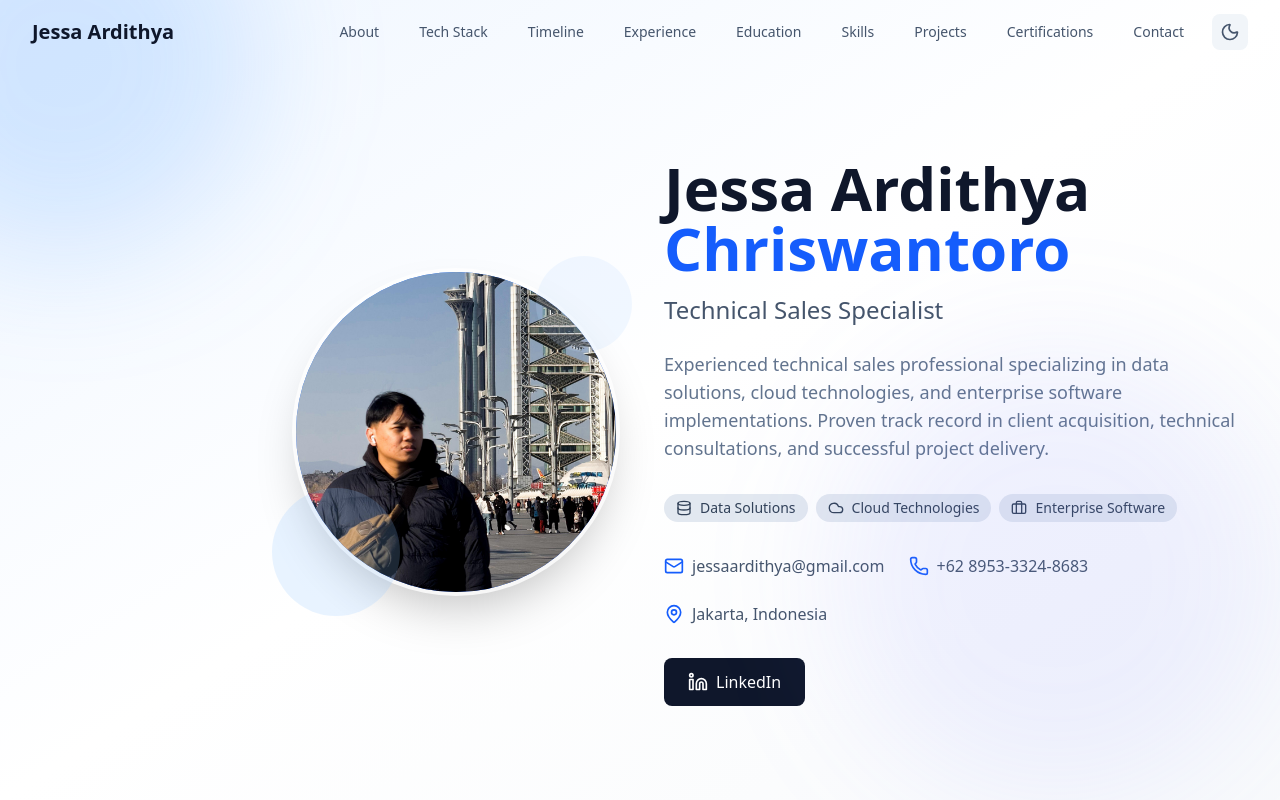
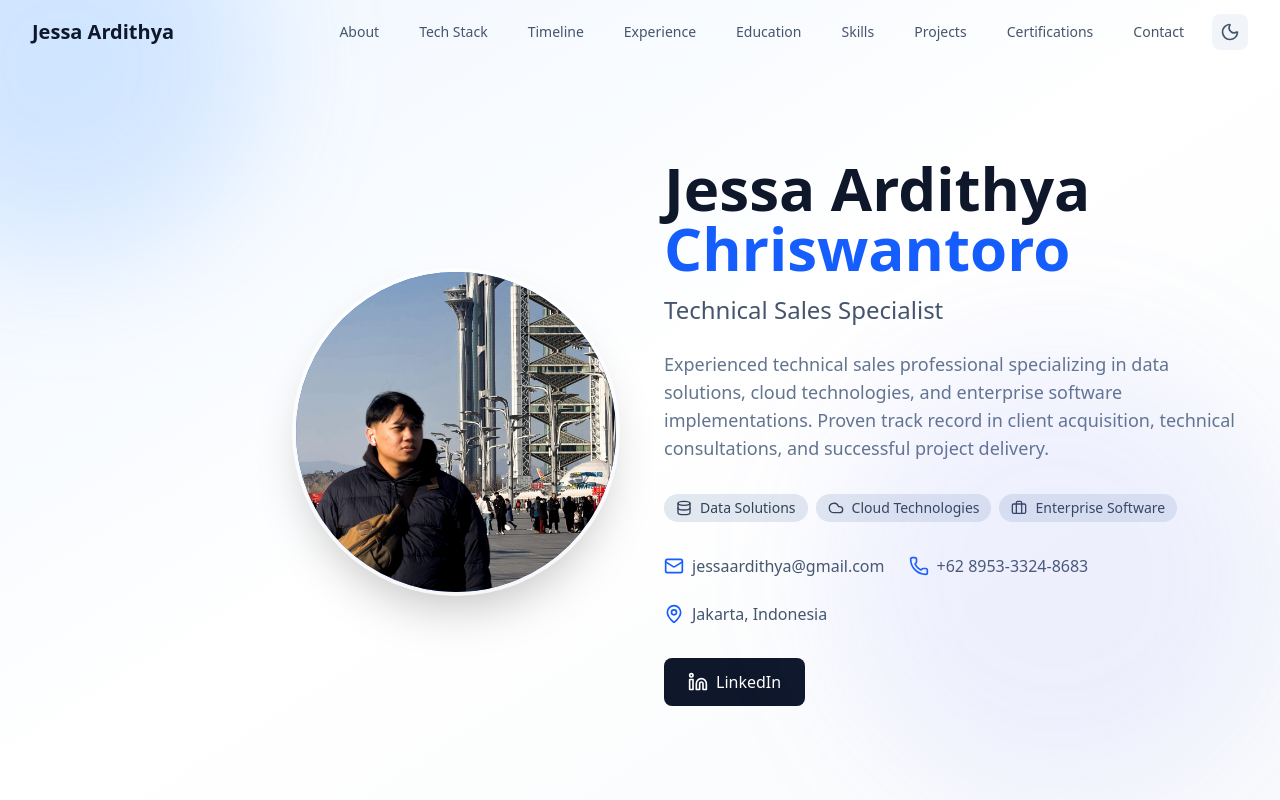
Before and after one commit to jessaardithya/Personal-Website, a React (Vite) app: page / in a window 1280 px wide. Shown: the top 800 px of the page. Built offline with nearby package versions, Linux system fonts and the light colour scheme.

Commit message:
Update Hero.tsx
Remove element

```diff
--- a/src/components/Hero.tsx
+++ b/src/components/Hero.tsx
@@ -22,9 +22,9 @@ const Hero = () => {
                   className="w-full h-full object-cover object-left-bottom"
                 />
               </div>
-              {/* Decorative elements */}
-              <div aria-hidden="true" className="absolute -top-4 -right-4 w-24 h-24 bg-blue-200 dark:bg-blue-800 rounded-full opacity-20"></div>
-              <div aria-hidden="true" className="absolute -bottom-6 -left-6 w-32 h-32 bg-blue-300 dark:bg-blue-700 rounded-full opacity-20"></div>
+
+{/*               <div aria-hidden="true" className="absolute -top-4 -right-4 w-24 h-24 bg-blue-200 dark:bg-blue-800 rounded-full opacity-20"></div>
+              <div aria-hidden="true" className="absolute -bottom-6 -left-6 w-32 h-32 bg-blue-300 dark:bg-blue-700 rounded-full opacity-20"></div> */}
             </div>
           </div>
 
```
